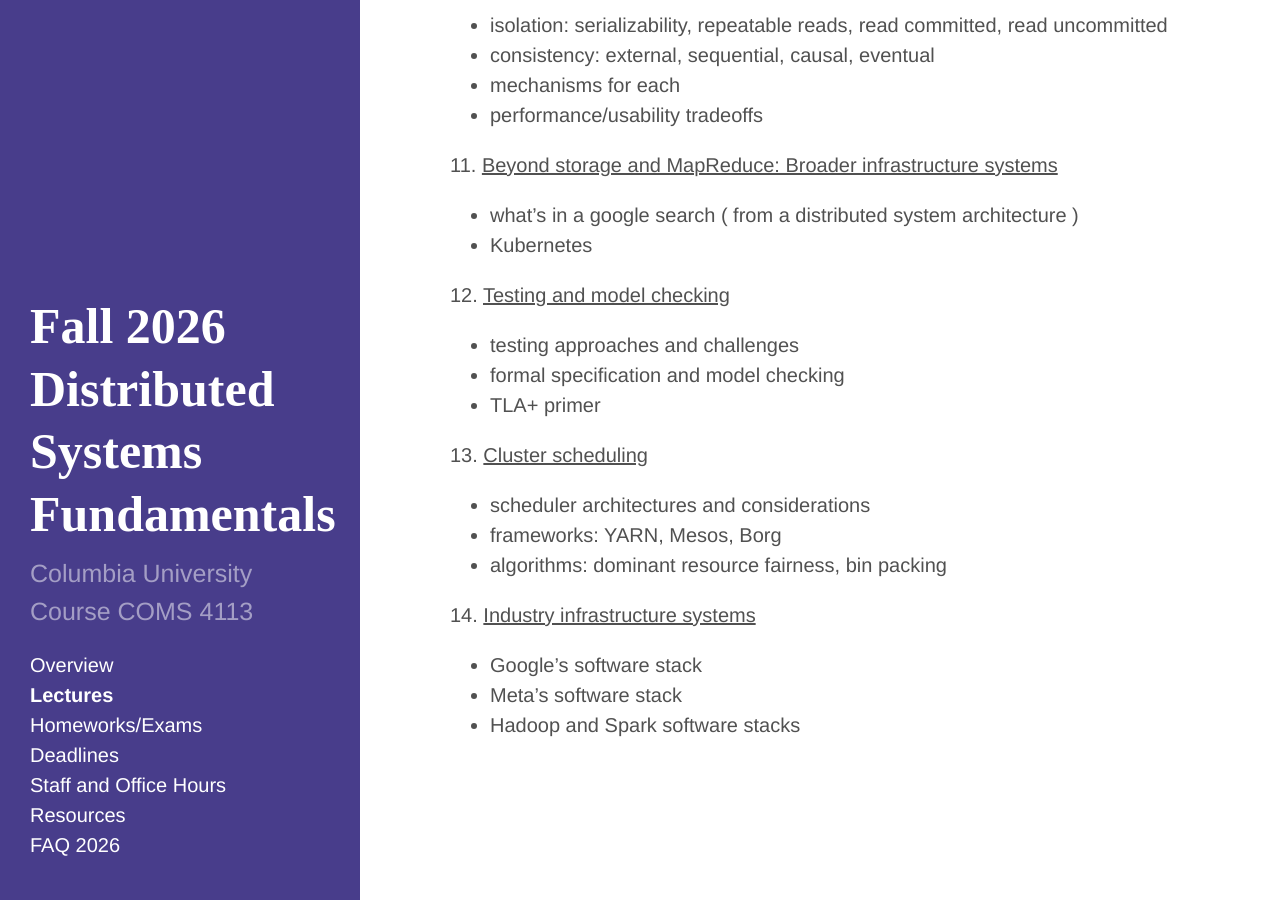
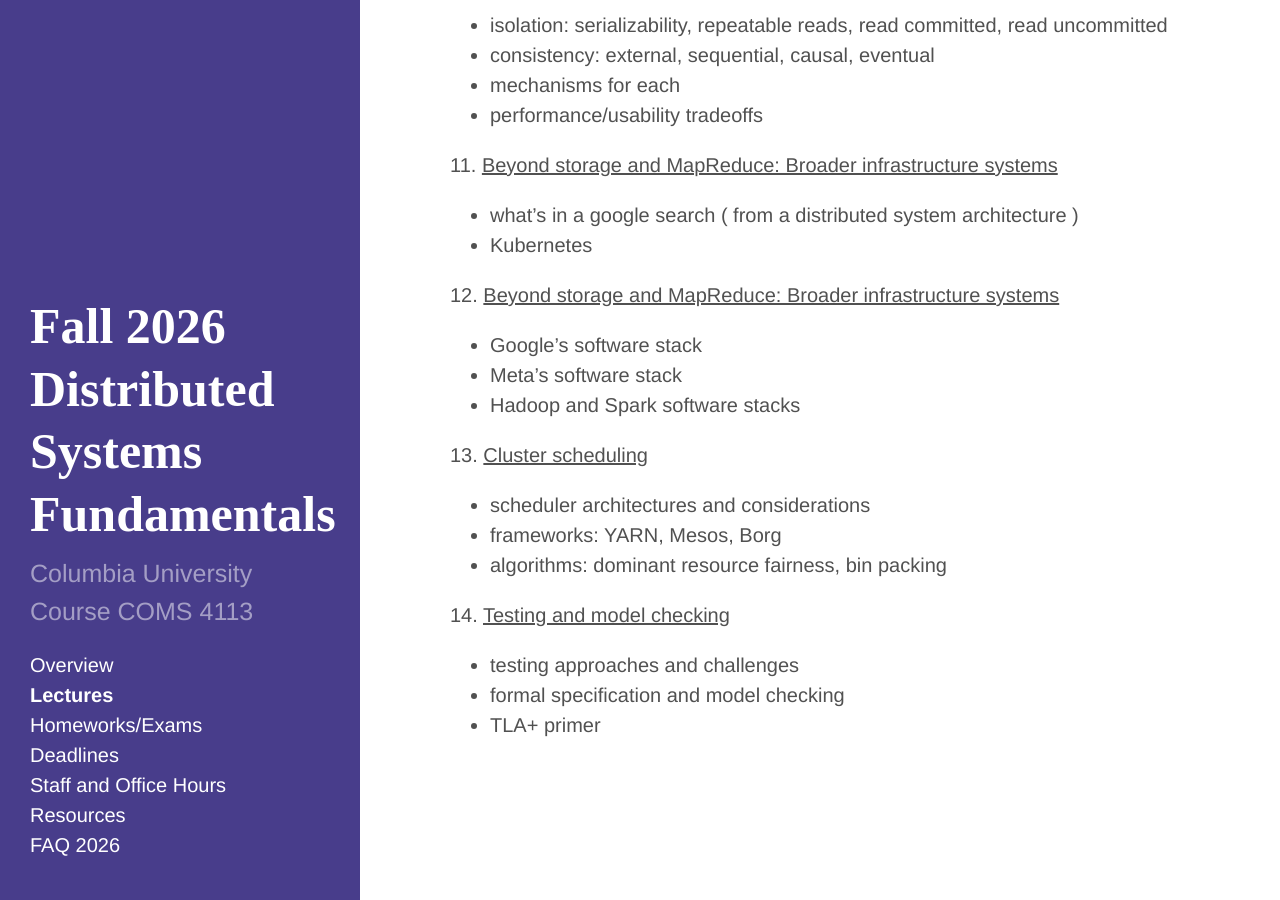
Before and after one commit to frankeh/cu-ds1-2026-fall, a Jekyll site: the page built from 01-lectures.md, in a window 1280 px wide and 900 px high, scrolled down 1920 px. Built offline with Jekyll 4.4.1, drawn with Linux system fonts in a browser that asks for light colours.

Commit message:
Revert "change lecture order"
This reverts commit c32db906fc43ea28bb537f8052b80eb0e6e292bc.

```diff
--- a/01-lectures.md
+++ b/01-lectures.md
@@ -68,19 +68,19 @@ Lecture notes are linked as they become available.
    * what's in a google search ( from a distributed system architecture )
    * Kubernetes
 
-12\. [Testing and model checking]({{ site.baseurl }}/lectures/12-testing-model-checking.pdf)
-   * testing approaches and challenges
-   * formal specification and model checking
-   * TLA+ primer
+12\. [Beyond storage and MapReduce: Broader infrastructure systems]({{ site.baseurl }}/lectures/12-large-scale-software-stacks.pdf)
+   * Google's software stack
+   * Meta's software stack
+   * Hadoop and Spark software stacks
 
 13\. [Cluster scheduling]({{ site.baseurl }}/lectures/13-scheduling.pdf)
    * scheduler architectures and considerations
    * frameworks: YARN, Mesos, Borg
    * algorithms: dominant resource fairness, bin packing
 
-14\. [Industry infrastructure systems]({{ site.baseurl }}/lectures/14-inside-the-stack.pdf)
-   * Google's software stack
-   * Meta's software stack
-   * Hadoop and Spark software stacks
+14\. [Testing and model checking]({{ site.baseurl }}/lectures/14-testing-model-checking.pdf)
+   * testing approaches and challenges
+   * formal specification and model checking
+   * TLA+ primer
 
 [//]: #  14. [Security and Byzantine fault tolerance]({{ site.baseurl }}/lectures/14-bft.pdf)
```
